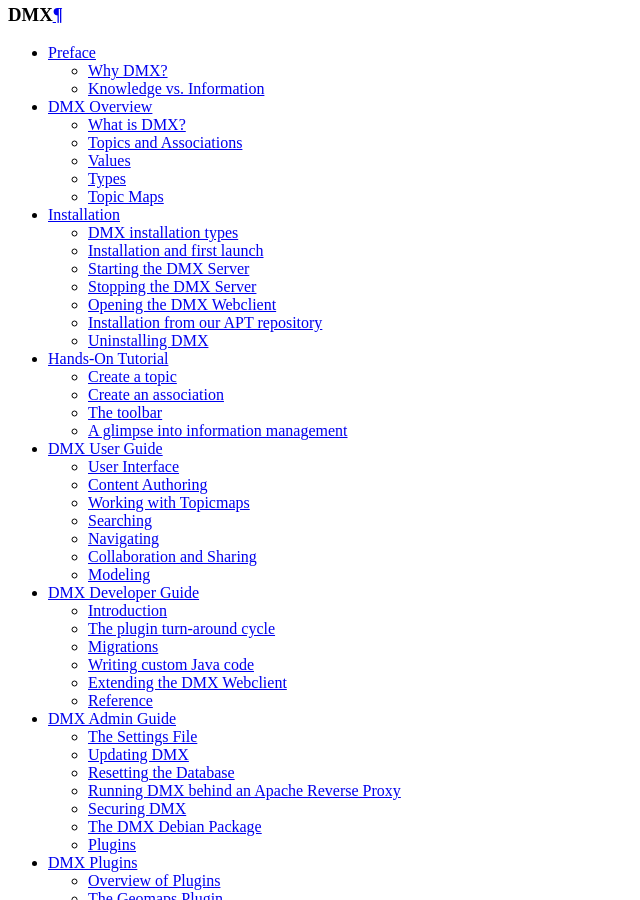
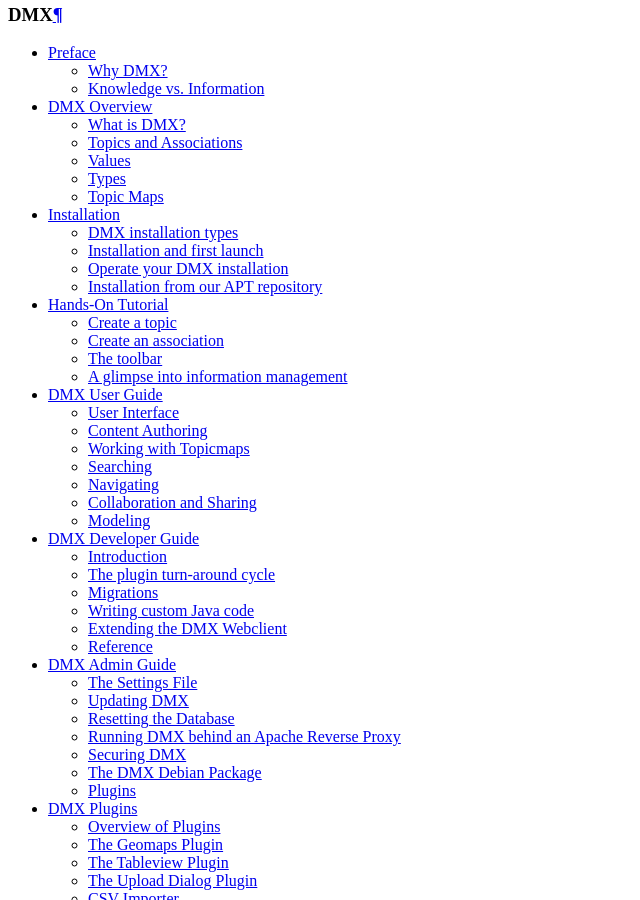
Before and after one commit to dmx-systems/dmx-documentation, a Sphinx documentation site: the page built from docs/index.rst, in a window 1280 px wide and 900 px high, scrolled down 362 px. Shown: the whole window, without its empty margins (0-640 px from the left). Built offline with Sphinx 7.4.7 and the Read the Docs theme 2.0.0, drawn with Linux system fonts in a browser that asks for light colours; some of the changed lines change nothing that is shown.

Commit message:
Add section "Operate your DMX installation"

```diff
--- a/docs/installation.rst
+++ b/docs/installation.rst
@@ -59,11 +59,14 @@
 
 DMX does not install any files on your computer. Everything needed, including the database, exists inside the DMX Folder, and stays there.
 
+*****************************
+Operate your DMX installation
+*****************************
+
 .. _start-server:
 
-***********************
 Starting the DMX Server
-***********************
+=======================
 
 .. hint::
 
@@ -71,7 +74,7 @@
 
     In case you've (accidentally) closed the DMX Webclient window/tab (while the DMX Server is still running): proceed with :ref:`open-webclient`.
 
-    In case you've changed DMX's config and want to restart the server: :ref:`stop the server <stop-server>` first, and start it again.
+    In case you've changed DMX's config and want restart the server: :ref:`stop the server <stop-server>` first, and start it again.
 
 To start the DMX Server, open the DMX Folder and run the starter script suitable for your platform:
 
@@ -81,20 +84,38 @@
 
 .. _stop-server:
 
-***********************
 Stopping the DMX Server
-***********************
+=======================
 
 To shutdown the DMX Server, in the DMX terminal window enter ``stop 0`` and press ``Return``. While shutting down a lot of information is logged.
 
 .. _open-webclient:
 
-*************************
 Opening the DMX Webclient
-*************************
+=========================
 
 To open the DMX Webclient point your browser to ``http://localhost:8080/systems.dmx.webclient/``.
 The DMX Server must be running.
+
+.. _uninstall-dmx:
+
+Uninstalling DMX
+================
+
+To uninstall DMX:
+
+1. Stop the DMX Server
+2. Delete the DMX Folder
+
+This removes DMX completely from your computer, including the database.
+
+The Java Runtime Environment needs to be uninstalled separately.
+
+.. warning::
+
+    Your Corporate Memory will be lost.
+
+    To keep it make a copy of the ``dmx-db`` folder before deleting the DMX Folder.
 
 .. _installation-linux-apt:
 
@@ -130,22 +151,3 @@
 .. code::
 
     systemctl stop dmx
-
-****************
-Uninstalling DMX
-****************
-
-To uninstall DMX:
-
-1. Stop the DMX Server
-2. Delete the DMX Folder
-
-This removes DMX completely from your computer, including the database.
-
-The Java Runtime Environment needs to be uninstalled separately.
-
-.. warning::
-
-    Your Corporate Memory will be lost.
-
-    To keep it make a copy of the ``dmx-db`` folder before deleting the DMX Folder.
```
